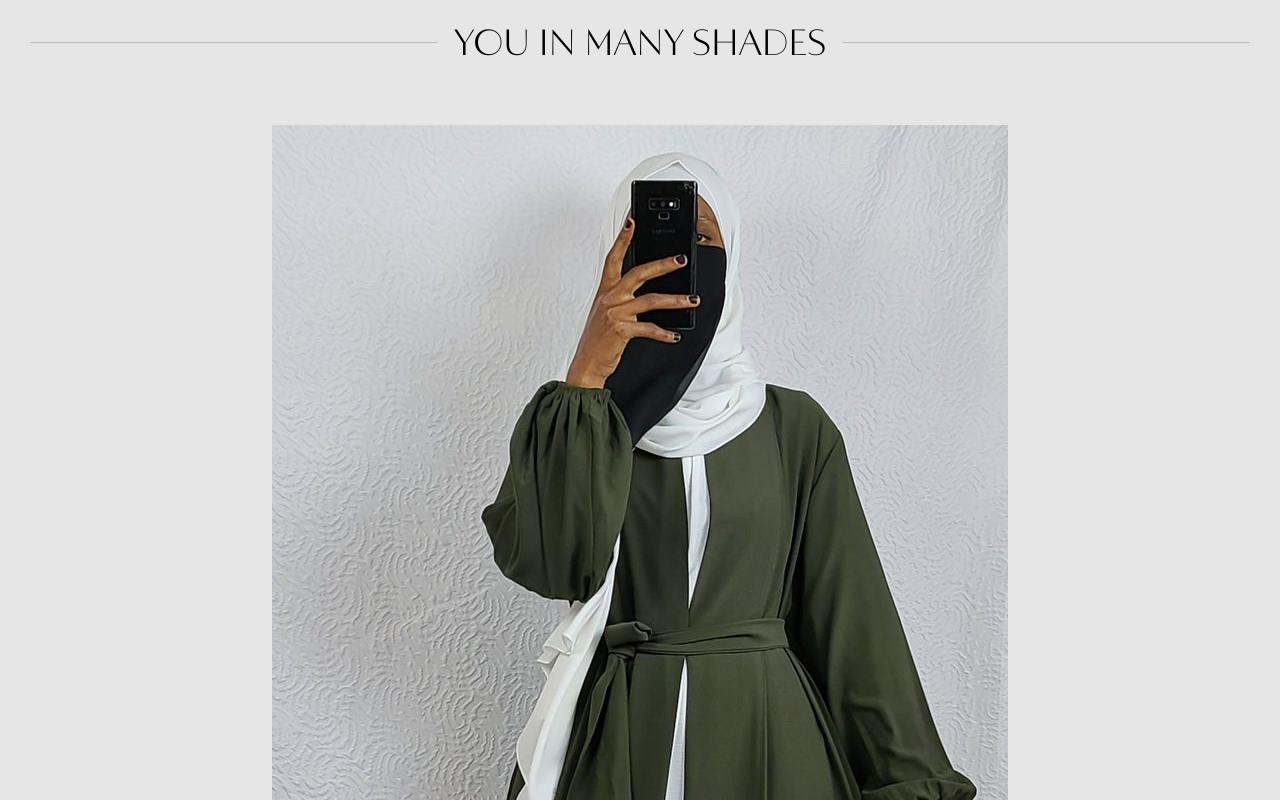
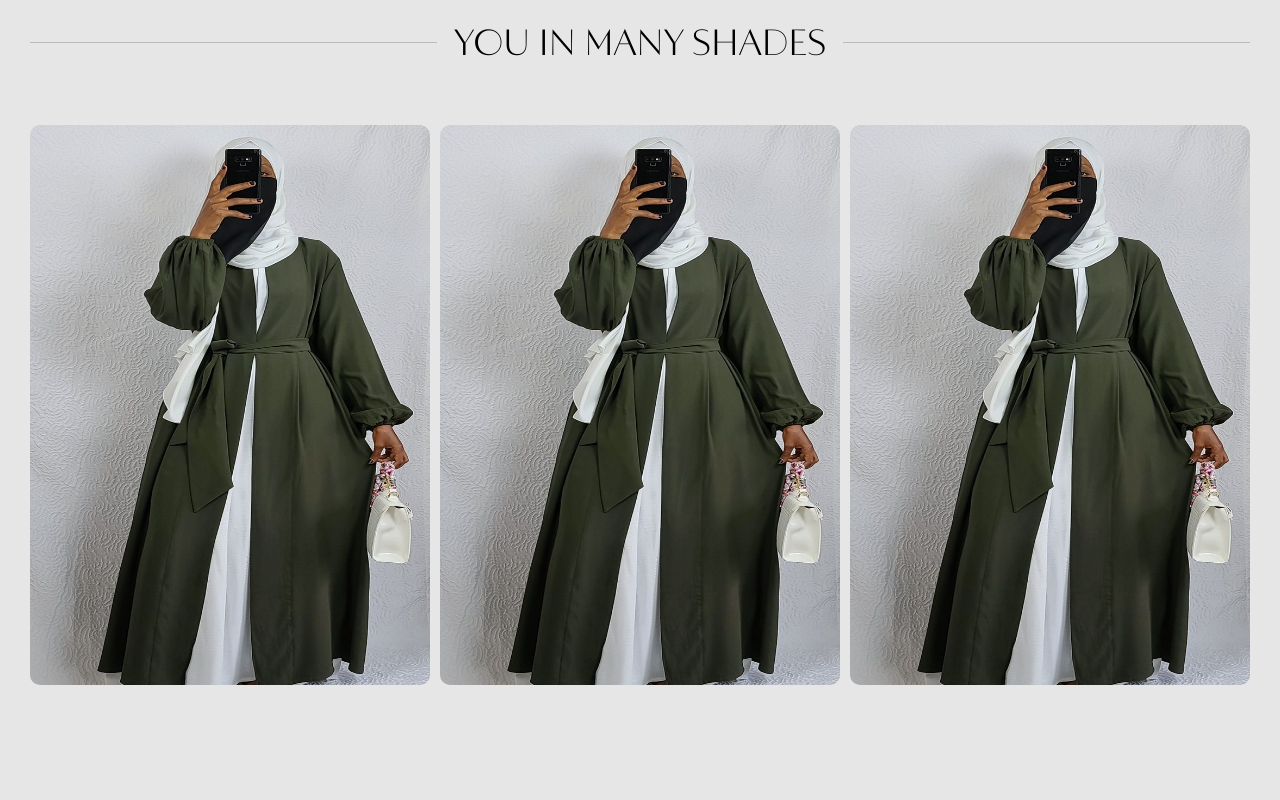
Before and after one commit to draqist/toyywrites, a Next.js app: page / in a window 1280 px wide. Shown: the part 1160-1960 px from the top of the page. After the commit the page ends 1905 px from the top, so only its background shows below. Built offline with nearby package versions, Linux system fonts and the light colour scheme.

Commit message:
added the image component for the slider

```diff
--- a/components/SliderImage.tsx
+++ b/components/SliderImage.tsx
@@ -1,9 +1,11 @@
-import React from 'react'
+import { ImageContainer } from "../styles/Body";
 
 const SliderImage = () => {
   return (
-    <div>SliderImage</div>
-  )
-}
+    <ImageContainer>
+      <img src="/image/Abaya1.jpeg" alt="image" />
+    </ImageContainer>
+  );
+};
 
-export default SliderImage
+export default SliderImage;
--- a/pages/index.tsx
+++ b/pages/index.tsx
@@ -1,5 +1,6 @@
 import type { NextPage } from "next";
 import Navbar from "../components/Navbar";
+import SliderImage from "../components/SliderImage";
 import { Body, BrandTag, CarouselContainer, Projects } from "../styles/Body";
 
 const Home: NextPage = () => {
@@ -64,7 +65,9 @@ const Home: NextPage = () => {
           <div />
         </div>
         <div className="project_slides">
-          <img src="/image/Abaya1.jpeg" alt="image" />
+          <SliderImage />
+          <SliderImage />
+          <SliderImage />
         </div>
       </Projects>
     </Body>
--- a/styles/Body.ts
+++ b/styles/Body.ts
@@ -96,7 +96,21 @@ export const Projects = styled.div`
         }
     }
     &_slides{
-      margin-top: 60px;
+      margin:60px 0;
+      display: flex;
+      align-items: flex-start;
+      justify-content: space-between;
     }
   }
 `
+
+export const ImageContainer = styled.div`
+  width: 400px;
+  height: 560px;
+  border-radius: 10px;
+  img{
+    border-radius: 10px;
+    width: 100%;
+    height: 100%;
+  }
+`
```
